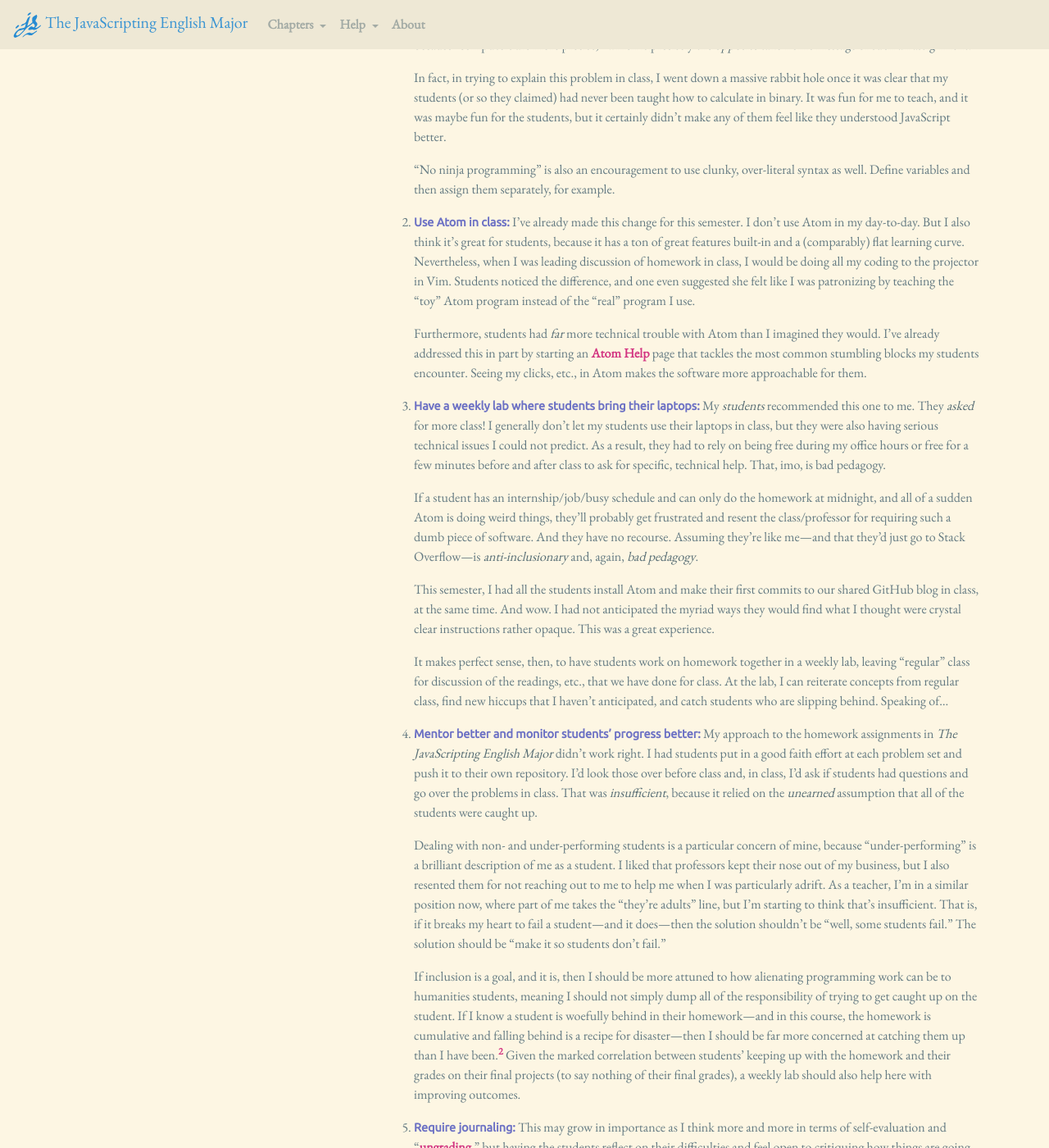
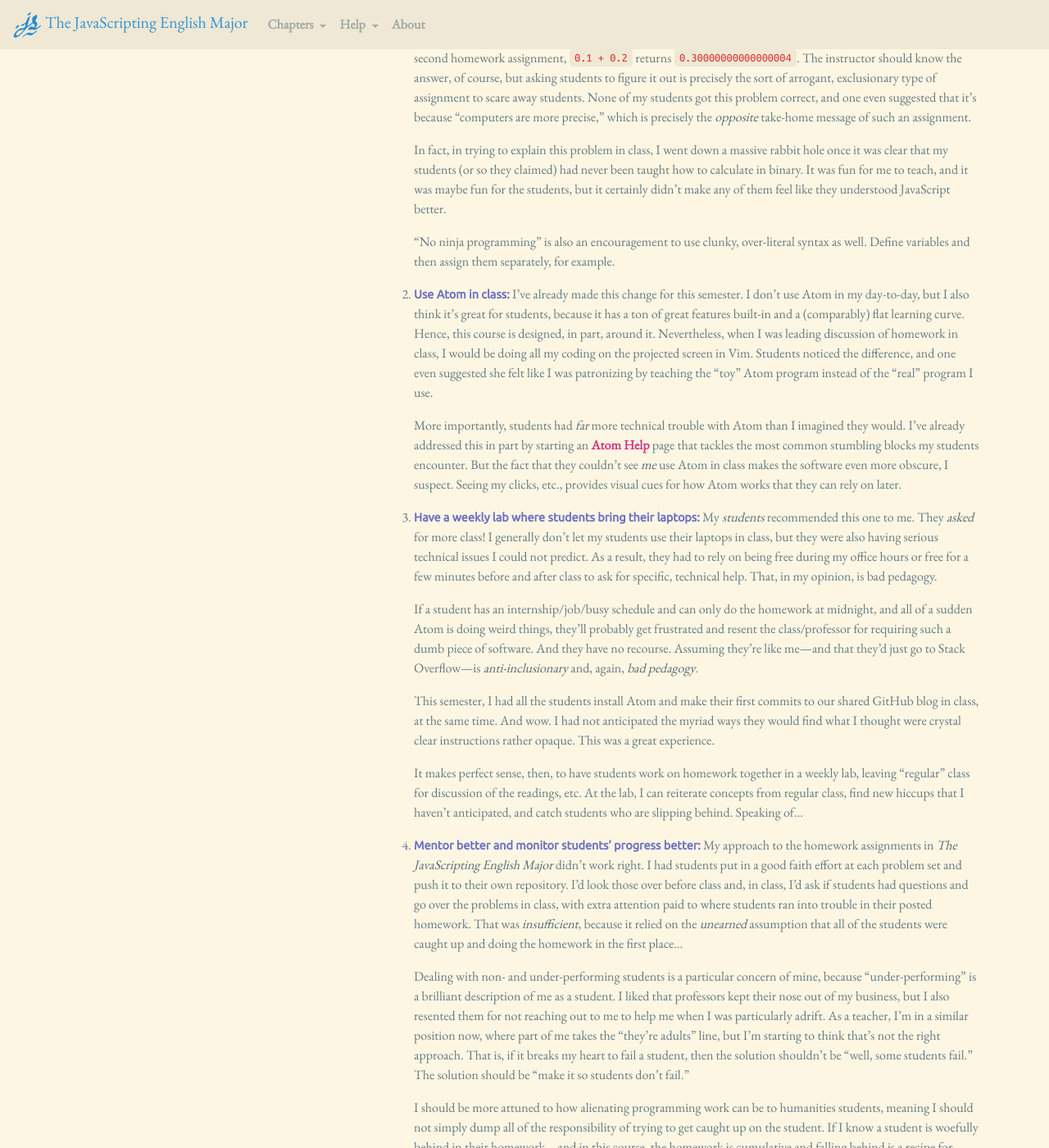
Before and after one commit to muziejus/javascripting-english-major, a Jekyll site: the page built from _pages/help/map-to-1.1.md, in a window 1280 px wide and 1400 px high, scrolled down 1215 px. Shown: the whole window at 82% size. Built offline with Jekyll 4.4.1, drawn with Linux system fonts in a browser that asks for light colours; nearby versions of some CDN libraries; some of the changed text lies outside the part shown.

Commit message:
Make some changes after having a lot of sleep.

```diff
--- a/_pages/help/map-to-1.1.md
+++ b/_pages/help/map-to-1.1.md
@@ -6,23 +6,28 @@
 
 It was a great privilege to be able to teach this course as part of my
 “[Novel Maps of New York](https://muziejus.github.io/novel-maps-of-ny-2017/)”
-course at NYU in 2017. I got a lot of feedback from my students, and that
+course at NYU in 2017. I got a lot of feedback from my students, and that,
 coupled with my own extended thinking about inclusivity in programming
-pedagogy have directed how this course should proceed. I’ve also used this
+pedagogy, has directed how this course should proceed. I’ve also used this
 course as a resource for teaching a [quick workshop on
 JavaScript](https://www.youtube.com/watch?v=iepGc3prnEA) for
-[NYCDH](http://nycdh.org), and I’ve also used parts of it in my 2018 course,
+[NYCDH](http://nycdh.org), and I’ve used parts of it in my 2018 course,
 “[Media History of New
 York](https://muziejus.github.io/media-history-of-nyc/).”
 
-There are two prongs to how to improve _The JavaScripting English Major_, and
+Below are some thoughts about how to improve this website and the underlying
+course. I don’t expect this to be a completed document, and I will add to it
+as I prepare the upgrade (probably this summer), but I also think it may be of
+use to others.
+
+There are two paths to improving _The JavaScripting English Major_, and
 they may seem initially unrelated. First, there’s the question of how to
 improve the choices I make in terms of the technologies taught. Second,
 however, are the pedagogical choices I make in terms of aligning the course
-better with its implicit and explicit goals. But they are, in fact, tightly
+better with its implicit and explicit goals. But the paths are, in fact, tightly
 related. Pursuing inclusivity, for example, requires changes in both aspects
 of the course, as what might seem like “just” a technical choice can be,
-actually, anti-inculsionary.
+actually, anti-inclusionary.
 
 Since this website is designed both to guide my teaching of the course and to
 inspire others to learn JavaScript (or use it in their own teaching!), I
@@ -39,11 +44,12 @@
 ## Background
 
 My 12-student class in the fall had only one student with programming
-experience. Similarly, it was demographically not a stereotypical programming
-course, by which I mean that, like most of the courses I teach, it was
-populated mostly by women. The students almost universally said that they chose
-the course because it seemed interesting and they needed some kind of writing
-course for their major. The plurality were pre-med/bio.[^english-major]
+experience. Similarly, the course was demographically not a stereotypical
+programming course, by which I mean that, like most of the courses I teach,
+white men were a distinct minority.The students almost universally said that
+they chose the course because it seemed interesting and they needed some kind
+of writing course for their major. The plurality were
+pre-med/bio.[^english-major]
 
 _The JavaScripting English Major_, as the title suggests, is already aimed at
 a “non-traditional” computer science audience: humanities undergraduates.
@@ -93,26 +99,25 @@
    example.
 
 2. **Use Atom in class:** I’ve already made this change for this semester. I
-   don’t use Atom in my day-to-day. But I also think it’s great for students,
+   don’t use Atom in my day-to-day, but I also think it’s great for students,
    because it has a ton of great features built-in and a (comparably) flat
-   learning curve. Nevertheless, when I was leading discussion of homework in
-   class, I would be doing all my coding to the projector in Vim. Students
+   learning curve. Hence, this course is designed, in part, around it. Nevertheless, when I was leading discussion of homework in
+   class, I would be doing all my coding on the projected screen in Vim. Students
    noticed the difference, and one even suggested she felt like I was
    patronizing by teaching the “toy” Atom program instead of the “real”
    program I use.
 
-   Furthermore, students had *far* more technical trouble with Atom than I
+   More importantly, students had *far* more technical trouble with Atom than I
    imagined they would. I’ve already addressed this in part by starting an
    [Atom Help](help/atom) page that tackles the most common stumbling blocks
-   my students encounter. Seeing my clicks, etc., in Atom makes the software
-   more approachable for them.
+   my students encounter. But the fact that they couldn’t see *me* use Atom in class makes the software even more obscure, I suspect. Seeing my clicks, etc., provides visual cues for how Atom works that they can rely on later.
 
 3. **Have a weekly lab where students bring their laptops:** My _students_
    recommended this one to me. They _asked_ for more class! I generally don’t
    let my students use their laptops in class, but they were also having
    serious technical issues I could not predict. As a result, they had to rely
    on being free during my office hours or free for a few minutes before and
-   after class to ask for specific, technical help. That, imo, is bad
+   after class to ask for specific, technical help. That, in my opinion, is bad
    pedagogy.
 
    If a student has an internship/job/busy schedule and can only do the
@@ -128,8 +133,7 @@
    crystal clear instructions rather opaque. This was a great experience.
 
    It makes perfect sense, then, to have students work on homework together in
-   a weekly lab, leaving “regular” class for discussion of the readings, etc.,
-   that we have done for class. At the lab, I can reiterate concepts from
+   a weekly lab, leaving “regular” class for discussion of the readings, etc. At the lab, I can reiterate concepts from
    regular class, find new hiccups that I haven’t anticipated, and catch
    students who are slipping behind. Speaking of…
 
@@ -137,9 +141,9 @@
    homework assignments in *The JavaScripting English Major* didn’t work
    right. I had students put in a good faith effort at each problem set and
    push it to their own repository. I’d look those over before class and, in
-   class, I’d ask if students had questions and go over the problems in class.
+   class, I’d ask if students had questions and go over the problems in class, with extra attention paid to where students ran into trouble in their posted homework.
    That was *insufficient*, because it relied on the *unearned* assumption
-   that all of the students were caught up.
+   that all of the students were caught up and doing the homework in the first place…
 
    Dealing with non- and under-performing students is a particular concern of
    mine, because “under-performing” is a brilliant description of me as a
@@ -147,11 +151,10 @@
    but I also resented them for not reaching out to me to help me when I was
    particularly adrift. As a teacher, I’m in a similar position now, where
    part of me takes the “they’re adults” line, but I’m starting to think
-   that’s insufficient. That is, if it breaks my heart to fail a student—and
-   it does—then the solution shouldn’t be “well, some students fail.” The
+   that’s not the right approach. That is, if it breaks my heart to fail a student, then the solution shouldn’t be “well, some students fail.” The
    solution should be “make it so students don’t fail.”
 
-   If inclusion is a goal, and it is, then I should be more attuned to how
+   I should be more attuned to how
    alienating programming work can be to humanities students, meaning I should
    not simply dump all of the responsibility of trying to get caught up on the
    student. If I know a student is woefully behind in their homework—and in
@@ -182,11 +185,15 @@
 
 3. **Use the console less:** Students are learning JavaScript to learn how to
    (mostly) make webpages. I should get them out of the console as quickly as
-   possible, then. This could even mean flipping the order of some chapters.
+   possible, then. This could even mean flipping the order of some chapters,
+   like teaching students how to have elements appear on the page before they
+   have used JS as a calculator.
 
 4. **Use the console more:** On the other hand, my students were helpless at
    doing their own troubleshooting, and they didn’t know to use the console
-   to help solve their various problems.
+   to help solve their various problems. The [chapter on errors](/7-errors) is
+   meant to be a bit of a midterm break for the students, but that’s probably
+   wrong. This could be its own help page.
 
 2. **Solve the variable definition problem:** Throughout, I encourage students
    to define their variables first and only later assign them. This works fine
@@ -203,6 +210,6 @@
 
 ## Footnotes
 
-[^english-major]: I had only one English major in my class and one first-year who was planning on becoming an English major. This was surprising, considering that the course was listed exclusively as an English course. This confirms my skepticism regarding how eager English majors are to take courses with a digital component—at least at NYU! Throughout my time at NYU, my self-designed courses have all fallen within the “Digital Literary Studies” rubric. Until this course, however, that meant that they helped fulfill the English major’s “theory” requirement. I would typically have classes full of students saying that they chose the course because it fulfilled that requirement. I find it notable, then, that (given _n_ = 3) though this was the most popular DLS course I taught, in terms of enrollment, it was also the least subscribed by majors in the home department.
+[^english-major]: I had only one English major in my class and one first-year who was planning on becoming an English major. This was surprising, considering that the course was listed exclusively as an English course. This, of course, adds to my skepticism regarding how eager English majors are to take courses with a digital component—at least at NYU! Throughout my time at NYU, my self-designed courses have all fallen within the “Digital Literary Studies” rubric. Until this course, however, they fulfilled the English major’s “theory” requirement. I would typically have classes full of students saying that they chose the course because it was the least bad-looking course that fulfilled that requirement. I find it notable, then, that (given _n_ = 3) though this was the most popular DLS course I taught, in terms of enrollment, it was also the least subscribed by majors in the home department.
 
-[^underperformance]: Mind, it’s not like I ignored students. But conscience-settling occasional “I’m worried” emails may be insufficient. My students are not accustomed to this kind of work, so I can’t use the regular cavalier attitude regarding performance in trying to mentor and monitor them.
+[^underperformance]: Mind, it’s not like I ignored students. But this requires more than the standard courses of action related to emailing the students and their advisors. My students are not accustomed to this kind of work, so I can’t use the practices I learned in “regular” English courses in trying to mentor and monitor them.
```
